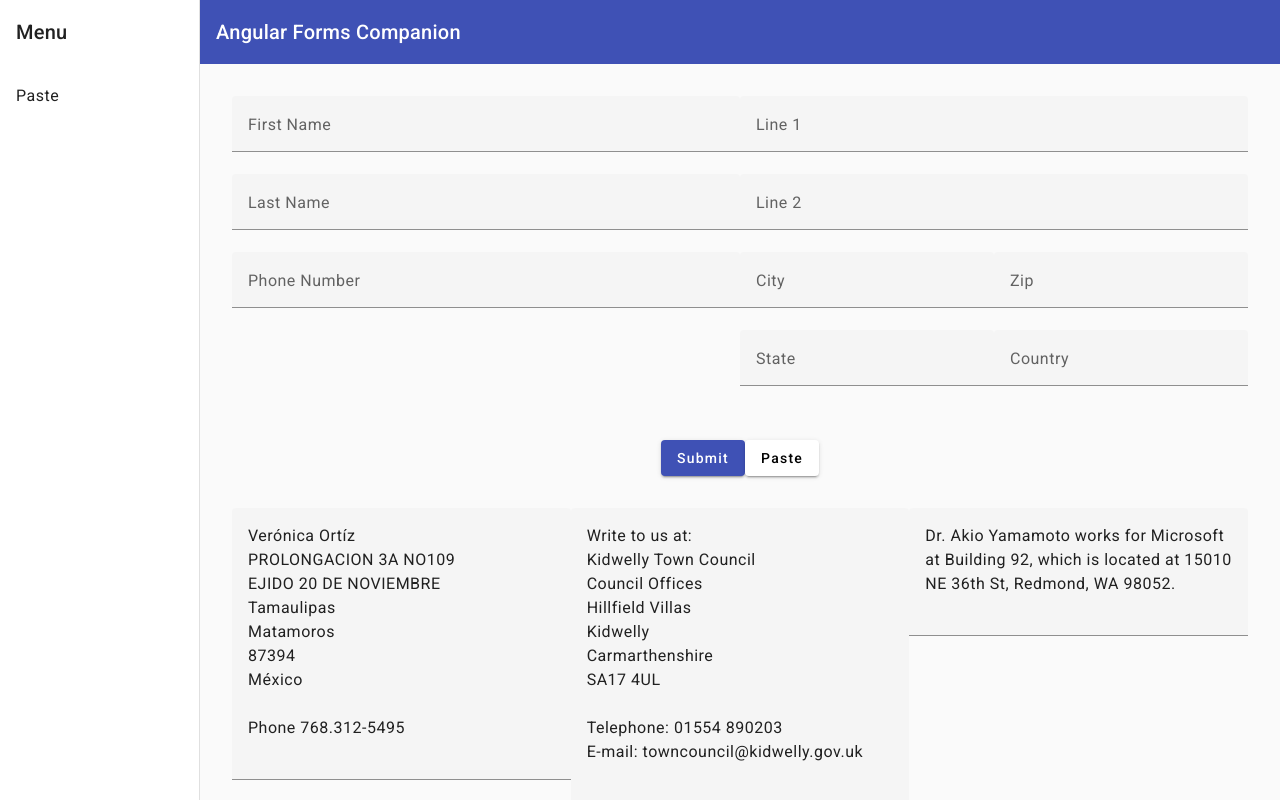
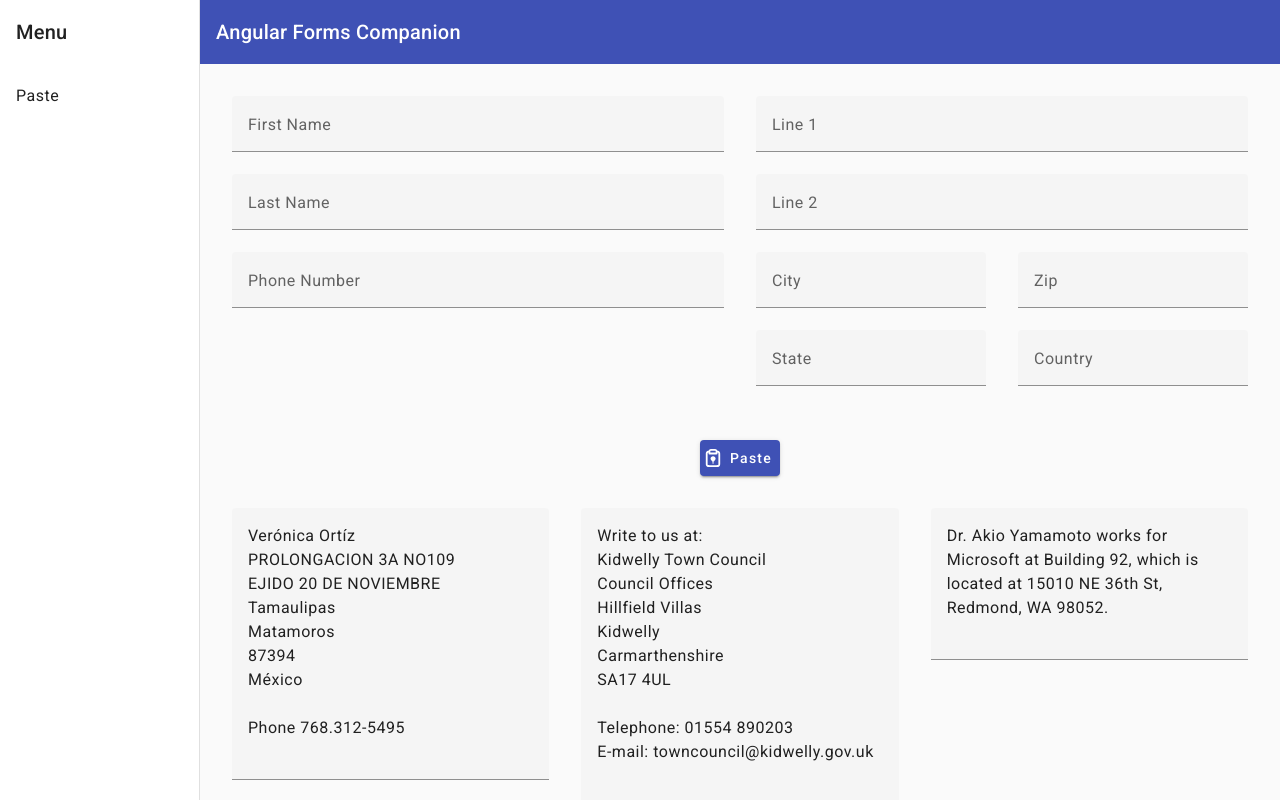
Before and after one commit to thinktecture-labs/smart-form-filler, an Angular app: page /paste in a window 1280 px wide. Built offline with nearby package versions, Linux system fonts and the light colour scheme.

Commit message:
feat(demo): add animation while inference is in progress

```diff
--- a/projects/demo/src/app/app.component.ts
+++ b/projects/demo/src/app/app.component.ts
@@ -1,6 +1,24 @@
 import { Component } from '@angular/core';
+import { MatIconRegistry } from '@angular/material/icon';
+import { DomSanitizer } from '@angular/platform-browser';
 import { RouterOutlet } from '@angular/router';
 import { NavComponent } from './nav/nav.component';
+
+const SPINNER_ICON = `
+      <svg viewBox="0 0 32 32" class="spinning">
+        <path d="M0 16q0 0.832 0.576 1.44t1.44 0.576h4q0.8 0 1.408-0.576t0.576-1.44-0.576-1.408-1.408-0.576h-4q-0.832 0-1.44 0.576t-0.576 1.408zM4.096 25.888q0 0.832 0.608 1.44t1.408 0.576 1.408-0.576l2.816-2.816q0.608-0.608 0.608-1.408t-0.608-1.44-1.408-0.576-1.408 0.576l-2.816 2.848q-0.608 0.576-0.608 1.376zM4.096 6.112q0 0.832 0.608 1.408l2.816 2.848q0.576 0.576 1.408 0.576t1.408-0.576 0.608-1.44-0.608-1.408l-2.816-2.816q-0.576-0.608-1.408-0.608t-1.408 0.608-0.608 1.408zM14.016 30.016q0 0.832 0.576 1.408t1.408 0.576 1.408-0.576 0.608-1.408v-4q0-0.832-0.608-1.408t-1.408-0.608-1.408 0.608-0.576 1.408v4zM14.016 6.016q0 0.832 0.576 1.408t1.408 0.576 1.408-0.576 0.608-1.408v-4q0-0.832-0.608-1.408t-1.408-0.608-1.408 0.608-0.576 1.408v4zM21.056 23.104q0 0.8 0.608 1.408l2.816 2.816q0.576 0.576 1.408 0.576t1.44-0.576 0.576-1.44-0.576-1.376l-2.848-2.848q-0.576-0.576-1.408-0.576t-1.408 0.576-0.608 1.44zM21.056 8.928q0 0.832 0.608 1.44t1.408 0.576 1.408-0.576l2.848-2.848q0.576-0.576 0.576-1.408t-0.576-1.408-1.44-0.608-1.408 0.608l-2.816 2.816q-0.608 0.576-0.608 1.408zM24 16q0 0.832 0.576 1.44t1.44 0.576h4q0.8 0 1.408-0.576t0.576-1.44-0.576-1.408-1.408-0.576h-4q-0.832 0-1.44 0.576t-0.576 1.408z"></path>
+      </svg>
+`;
+const SMART_PASTE_ICON = `
+      <svg viewBox="0 0 533.3 666.7">
+        <path
+          d="m393.3 666.7h-253.3c-41.3 0-64 0-85.4-10.9-18.9-9.6-34.1-24.8-43.7-43.7-10.9-21.4-10.9-44.2-10.9-85.4v-320c0-41.3 0-64 10.9-85.4 9.6-18.9 24.8-34.1 43.7-43.7 14.2-7.3 29.7-9.7 48.4-10.5 4-15.2 12-29.2 23.5-40.7 17-17 39.7-26.4 63.8-26.4h152.9c24.1 0 46.8 9.4 63.8 26.4 11.4 11.4 19.4 25.4 23.4 40.7 18.7 0.8 34.1 3.2 48.4 10.5 18.9 9.7 34.1 24.8 43.7 43.7 10.9 21.4 10.9 44.1 10.9 85.4v320c0 41.3 0 64-10.9 85.4-9.6 18.9-24.8 34-43.7 43.7-21.5 10.9-44.2 10.9-85.5 10.9zm-293.3-532.7c-7 0.5-12.1 1.4-15.1 2.9-6.3 3.2-11.3 8.3-14.6 14.6-3.6 7.1-3.6 26.2-3.6 55.1v320c0 28.9 0 48 3.6 55.1 3.2 6.3 8.3 11.4 14.6 14.6 7.1 3.7 26.2 3.7 55.1 3.7h253.3c28.9 0 48 0 55.1-3.6 6.3-3.2 11.3-8.3 14.6-14.6 3.6-7.1 3.6-26.2 3.6-55.1v-320c0-28.9 0-48-3.6-55.1-3.2-6.3-8.3-11.4-14.6-14.6-3-1.5-8.1-2.4-15.1-2.9v32.6c0 18.4-14.9 33.3-33.3 33.3h-266.7c-18.4 0-33.3-14.9-33.3-33.3v-32.7zm66.7-0.7h200v-43.1c0-6.3-2.5-12.2-6.9-16.7-4.4-4.4-10.5-6.9-16.7-6.9h-152.9c-6.3 0-12.2 2.5-16.7 6.9-4.5 4.5-6.9 10.4-6.9 16.7v43.1z"/>
+        <path
+          d="m232.8 490.5c0-5.6 4.5-10.2 10.1-10.2h53.7c5.6 0 10.1 4.6 10.1 10.2s-4.5 10.2-10.1 10.2h-53.7c-5.6 0-10.1-4.6-10.1-10.2zm9 34c0-5.6 4.5-10.2 10.1-10.2h35.8c5.6 0 10.1 4.6 10.1 10.2s-4.5 10.2-10.1 10.2h-35.8c-5.6 0-10.1-4.6-10.1-10.2z"/>
+        <path
+          d="m208.1 425 14.8 14.1c4.2 4 6.5 9.5 6.5 15.3 0 8.7 6.9 15.7 15.5 15.7h49.5c8.6 0 15.5-7 15.5-15.7 0-5.8 2.4-11.3 6.5-15.3l14.8-14.1c20.7-19.9 32.2-46 32.3-73.1v-1.1c0-46.3-42-84.5-93.9-84.5s-93.9 38.1-93.9 84.5v1.1c0.2 27.2 11.8 53.3 32.4 73.1z"/>
+      </svg>
+`;
 
 @Component({
   selector: 'app-root',
@@ -10,5 +28,8 @@ import { NavComponent } from './nav/nav.component';
   styleUrl: './app.component.css'
 })
 export class AppComponent {
-  title = 'demo';
+  constructor(iconRegistry: MatIconRegistry, sanitizer: DomSanitizer) {
+    iconRegistry.addSvgIconLiteral('spinner', sanitizer.bypassSecurityTrustHtml(SPINNER_ICON));
+    iconRegistry.addSvgIconLiteral('smart_paste', sanitizer.bypassSecurityTrustHtml(SMART_PASTE_ICON));
+  }
 }
--- a/projects/demo/src/app/pages/paste/paste.component.css
+++ b/projects/demo/src/app/pages/paste/paste.component.css
@@ -5,6 +5,7 @@
 
 .group {
   display: flex;
+  gap: 2rem;
 }
 
 .segment {
@@ -19,3 +20,16 @@ mat-form-field {
   text-align: center;
   margin-block: 2rem;
 }
+
+.spinning {
+  animation: spin 3s infinite linear;
+}
+
+@keyframes spin {
+  0% {
+    transform: rotate(0deg);
+  }
+  100% {
+    transform: rotate(1turn);
+  }
+}
--- a/projects/demo/src/app/pages/paste/paste.component.html
+++ b/projects/demo/src/app/pages/paste/paste.component.html
@@ -48,13 +48,20 @@
 </form>
 
 <div class="buttons">
-  <button mat-button mat-raised-button color="primary">Submit</button>
-  <button (click)="onPaste()" mat-button mat-raised-button>Paste</button>
+  <button (click)="onPaste()" mat-button color="primary" mat-raised-button>
+    @if (inferenceInProgress()) {
+      <mat-icon class="spinning" svgIcon="spinner"></mat-icon>
+    } @else {
+      <mat-icon svgIcon="smart_paste"></mat-icon>
+    }
+
+    Paste
+  </button>
 </div>
 
 <div class="group">
   <mat-form-field class="segment">
-      <textarea cdkTextareaAutosize matInput>
+  <textarea cdkTextareaAutosize matInput>
 Verónica Ortíz
 PROLONGACION 3A NO109
 EJIDO 20 DE NOVIEMBRE
@@ -67,7 +74,7 @@ Phone 768.312-5495
 </textarea>
   </mat-form-field>
   <mat-form-field class="segment">
-      <textarea cdkTextareaAutosize matInput>
+  <textarea cdkTextareaAutosize matInput>
 Write to us at:
 Kidwelly Town Council
 Council Offices
@@ -81,7 +88,7 @@ E-mail: towncouncil@kidwelly.gov.uk
 </textarea>
   </mat-form-field>
   <mat-form-field class="segment">
-      <textarea cdkTextareaAutosize matInput>
+  <textarea cdkTextareaAutosize matInput>
 Dr. Akio Yamamoto works for Microsoft at Building 92, which is located at 15010 NE 36th St, Redmond, WA 98052.
 </textarea>
   </mat-form-field>
--- a/projects/demo/src/app/pages/paste/paste.component.ts
+++ b/projects/demo/src/app/pages/paste/paste.component.ts
@@ -1,7 +1,8 @@
-import { Component, inject } from '@angular/core';
+import { Component, inject, signal } from '@angular/core';
 import { NonNullableFormBuilder, ReactiveFormsModule } from '@angular/forms';
 import { MatButtonModule } from '@angular/material/button';
 import { MatFormFieldModule } from '@angular/material/form-field';
+import { MatIcon } from '@angular/material/icon';
 import { MatInputModule } from '@angular/material/input';
 import { FormFiller } from '../../../../../smart-form-filler/src/public-api';
 
@@ -13,6 +14,7 @@ import { FormFiller } from '../../../../../smart-form-filler/src/public-api';
     MatFormFieldModule,
     MatInputModule,
     MatButtonModule,
+    MatIcon,
   ],
   templateUrl: './paste.component.html',
   styleUrl: './paste.component.css',
@@ -21,7 +23,7 @@ export class PasteComponent {
   private readonly fb = inject(NonNullableFormBuilder);
   private readonly formFiller = inject(FormFiller);
 
-  // TODO: Groups, arrays
+  protected readonly inferenceInProgress = signal(false);
   protected readonly formGroup = this.fb.group({
     firstName: [''],
     lastName: [''],
@@ -35,6 +37,7 @@ export class PasteComponent {
   })
 
   async onPaste() {
+    this.inferenceInProgress.set(true);
     const userData = await navigator.clipboard.readText();
     const fields = this.formFiller.getFormFieldsFromFormGroup(this.formGroup, {
       firstName: 'First name',
@@ -42,8 +45,15 @@ export class PasteComponent {
       addressLine1: 'Line 1',
       addressLine2: 'Line 2'
     });
-    const completions = await this.formFiller.getCompletions(fields, userData);
-    this.formGroup.reset();
-    completions.forEach(({ key, value }) => this.formGroup.get(key)?.setValue(value));
+
+    try {
+      const completions = await this.formFiller.getCompletions(fields, userData);
+      this.formGroup.reset();
+      completions.forEach(({ key, value }) => this.formGroup.get(key)?.setValue(value));
+    } catch (err) {
+      console.error(err);
+    }
+
+    this.inferenceInProgress.set(false);
   }
 }
```
